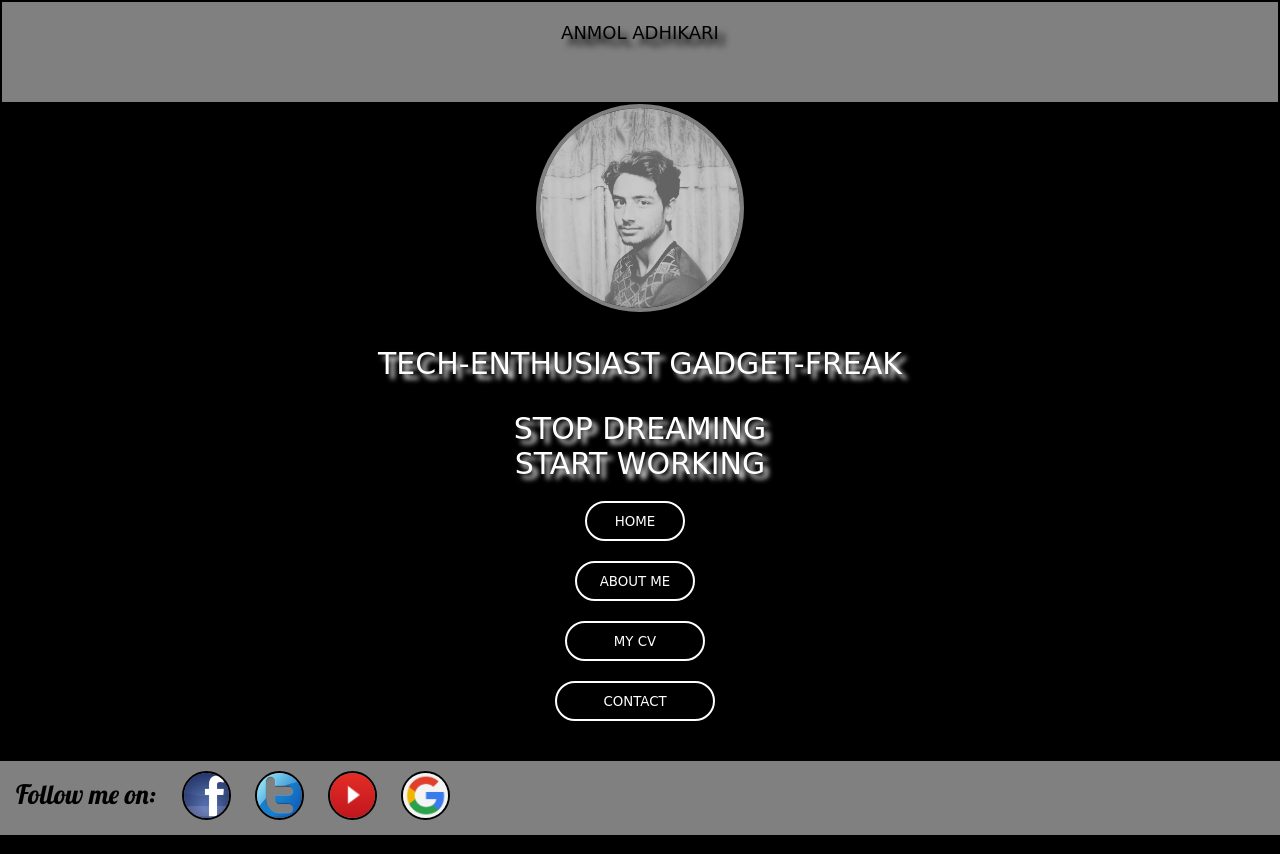
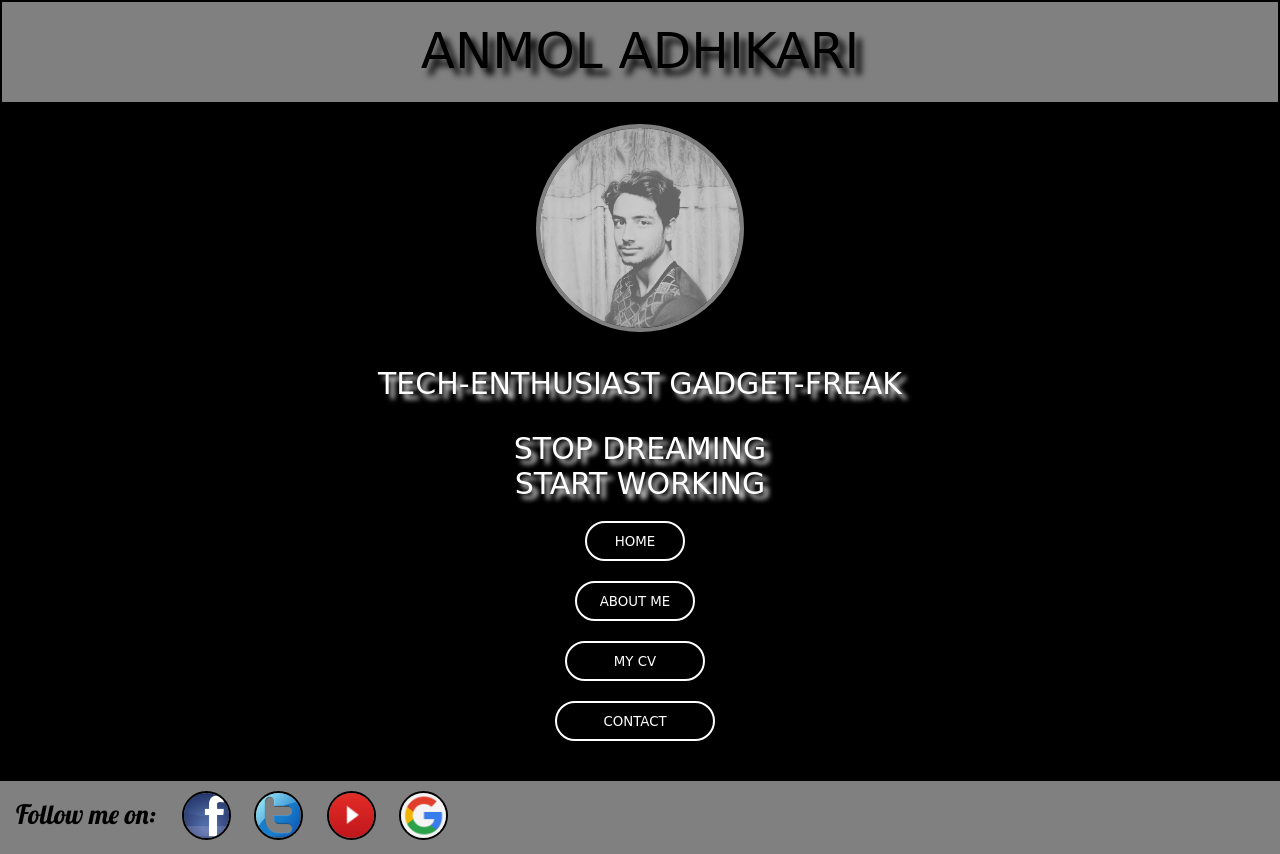
Before and after one commit to khanproject97/salmancsy1018, a plain HTML site: page index.html in a window 1280 px wide. Drawn offline with Linux system fonts and the light colour scheme.

Commit message:
made some changes to css

```diff
--- a/css/styles.css
+++ b/css/styles.css
@@ -4,10 +4,10 @@
 
 html,body{
   width=100%;
-  height=100%;<!--it will adjust the height of the page to 100%-->
+  height=100%; /*it will adjust the height of the page to 100%*/
   padding:0;
   margin:0;
-  font-size:18px;
+
   background-color:black;
   font-family:cursive;
 
@@ -20,20 +20,21 @@ html,body{
   header{
     background-color:grey;
     height:100px;
-  border:2px solid black;<!--border of 2pixel will be created around header-->
+    border:2px solid black;
     font-size:50px;
+    color:black;
 
   }
 
   .heading p{
   margin-top:20px;
     text-align:center;
-  text-shadow: 5pt 5pt 5pt black;<!--It will create a shadow of the text-->
+    text-shadow: 5pt 5pt 5pt black;/*It will put a shadow to a text*/
 
 }
 .middle{
   background-color:black;
-  text-align: center;<!--It will place the text at the center of the page-->
+  text-align: center;/*It will place the text at the center of the page*/
   padding-top: 20px;
 
 
@@ -62,7 +63,7 @@ margin-top:20px;
 
 
 .navigation{
-  padding-bottom: 40px;<!--It will adjust the position of the content inside the division-->
+  padding-bottom: 40px;/*It will adjust the position of the content inside the division*/
 }
 .navigation a {
   display:block;
@@ -75,7 +76,7 @@ margin-top:20px;
   border:2px solid white;
   border-radius:50px;
   height:40px;
-  font-family: inherit; <!--Type of font is chosen-->
+  font-family: inherit; /*Type of font is chosen*/
 
 
   }
@@ -110,7 +111,7 @@ width:140px;
 
 
 footer{
-  display:flex;<!--It makes the items to display in part-->
+  display:flex;/*It makes the items to display in part*/
   flex-direction: row;
   flex-wrap: nowrap;
 font-family: 'Lobster', cursive;
```
Also changed, not shown: css/styles1.css (+5 -5 lines), cv.html (+1 -1 lines). Lines whose indentation alone changed are shown as unchanged.
